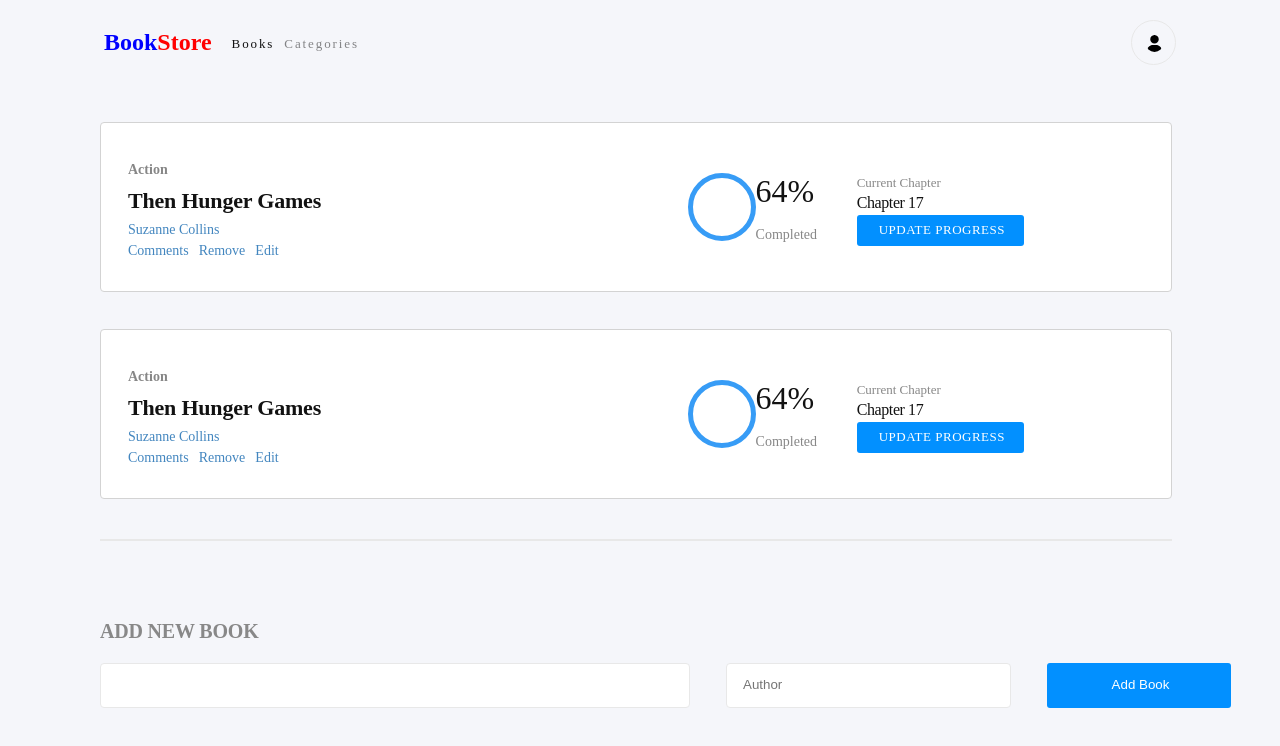
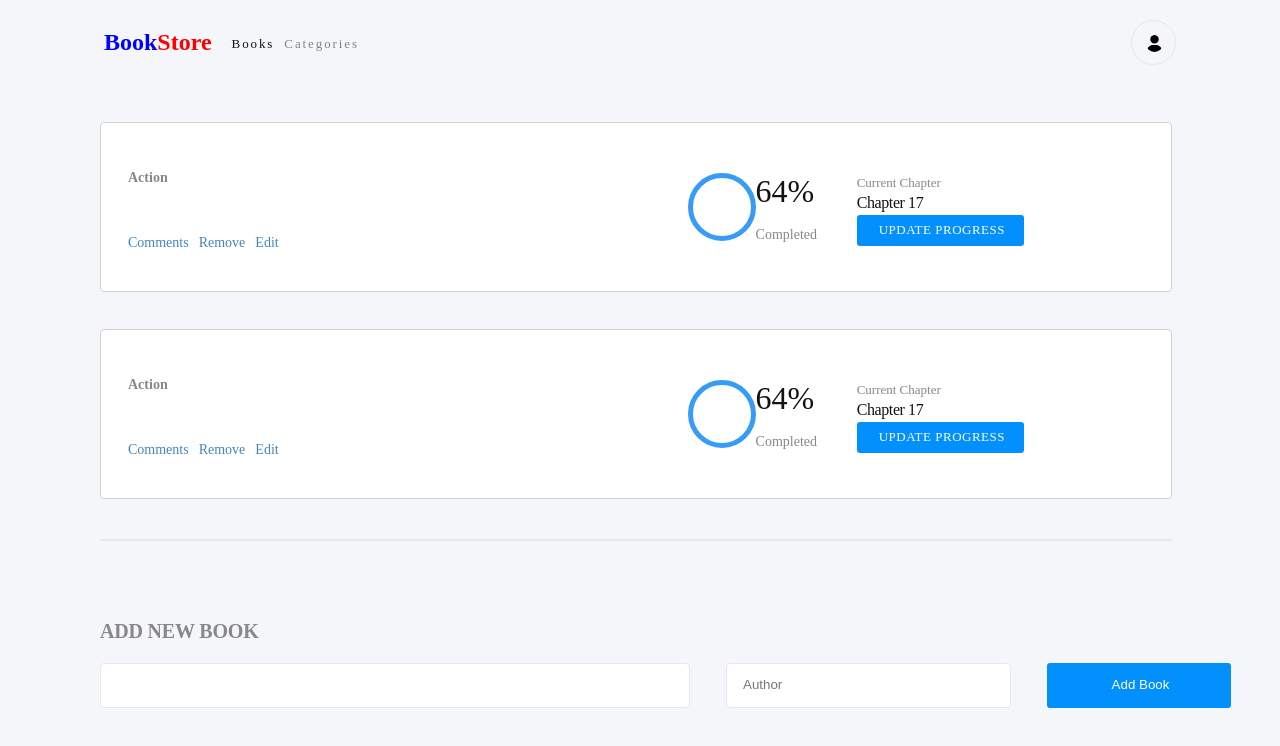
Before and after one commit to samiullah997/bookstore, a React (Create React App) app: page / in a window 1280 px wide. Shown: the top 746 px of the page. Built offline with nearby package versions, Linux system fonts and the light colour scheme.

Commit message:
solve all changes

```diff
--- a/src/components/AddBook.js
+++ b/src/components/AddBook.js
@@ -8,11 +8,11 @@ export default function AddBook() {
         <span className="book-title">
           ADD NEW BOOK
         </span>
-        <div className="input-fields">
-          <input className="book-input" placeholder="Book" />
+        <form className="input-fields">
+          <input className="book-input" placeholder="Title" />
           <input className="author-input" placeholder="Author" />
           <button className="add-btn" type="button">Add Book</button>
-        </div>
+        </form>
       </div>
     </div>
   );
--- a/src/components/Book.js
+++ b/src/components/Book.js
@@ -1,13 +1,14 @@
 import './book.css';
 
-export default function Book() {
+export default function Book(props) {
+  const name = props;
   return (
     <div>
       <div className="card">
         <div className="details">
           <p className="action">Action</p>
-          <span className="Title">Then Hunger Games</span>
-          <span className="Suzanne-Collins">Suzanne Collins</span>
+          <span className="Title">{name.title}</span>
+          <span className="Suzanne-Collins">{name.author}</span>
           <ul>
             <li>Comments</li>
             <li>Remove</li>
@@ -18,7 +19,6 @@ export default function Book() {
           <div className="Oval-2" />
           <span className="Percent-Complete">
             64%
-            {' '}
             <br />
             <span className="Completed Text-Style-2">
               Completed
@@ -39,8 +39,8 @@ export default function Book() {
       <div className="card">
         <div className="details">
           <p className="action">Action</p>
-          <span className="Title">Then Hunger Games</span>
-          <span className="Suzanne-Collins">Suzanne Collins</span>
+          <span className="Title">{name.title}</span>
+          <span className="Suzanne-Collins">{name.author}</span>
           <ul>
             <li>Comments</li>
             <li>Remove</li>
--- a/src/components/Books.js
+++ b/src/components/Books.js
@@ -2,10 +2,14 @@ import './books.css';
 import Book from './Book';
 import AddBook from './AddBook';
 
+const state = {
+  title: 'Then Hunger Games',
+  author: 'Suzanne Collins',
+};
 export default function Home() {
   return (
     <div>
-      <Book />
+      <Book name={state} />
       <AddBook />
     </div>
   );
```
Also changed, not shown: .eslintrc.json.
